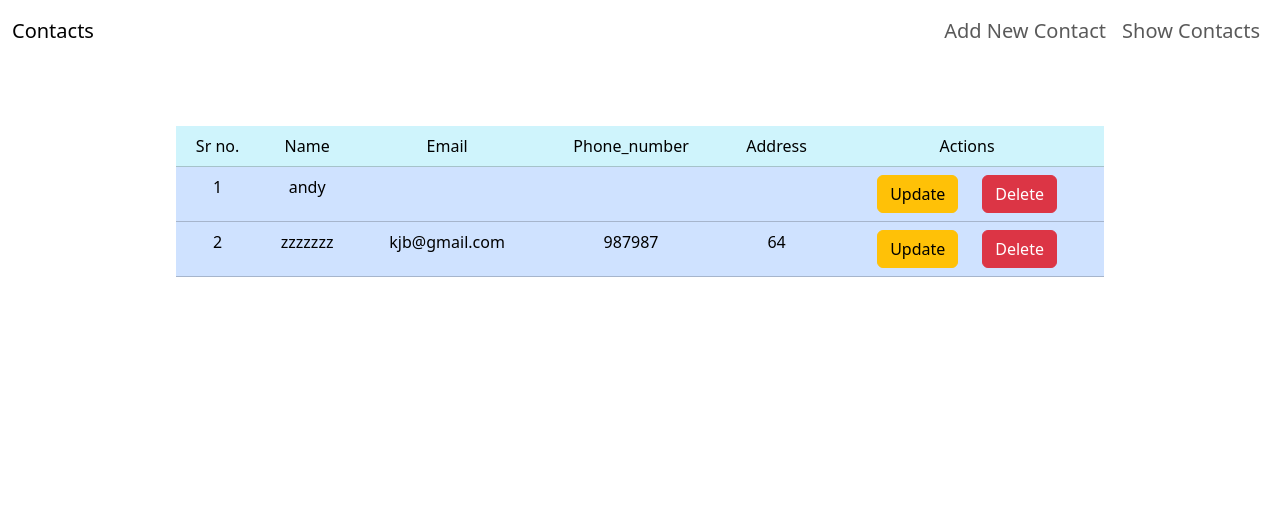
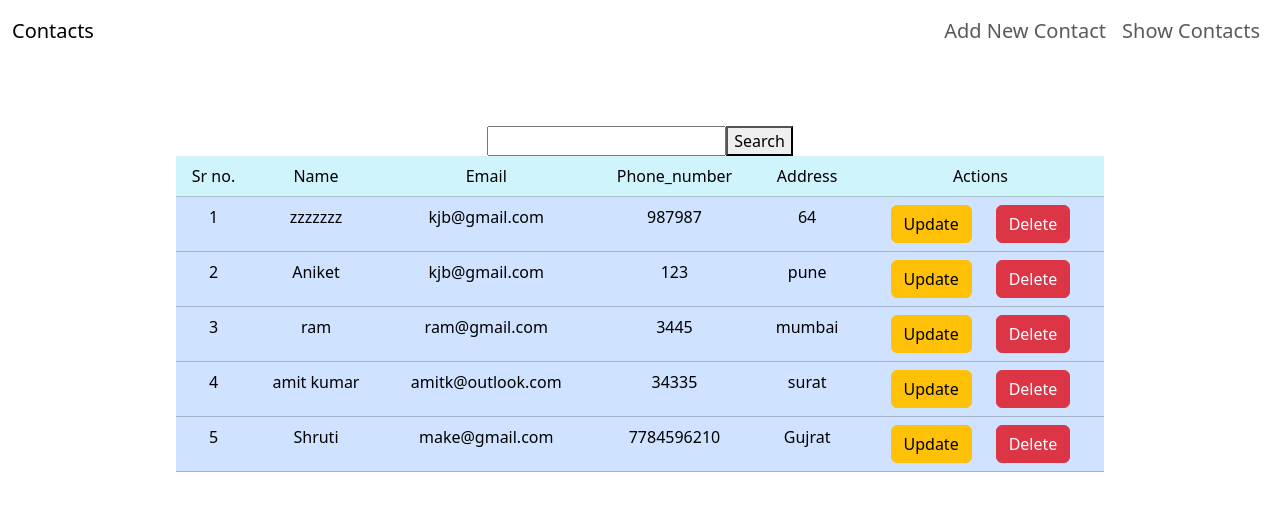
Before and after one commit to Aniket-S-Dhage/ThriveStack, a React (Create React App) app: page / in a window 1280 px wide. Shown: the top 510 px of the page. Built offline with nearby package versions, Linux system fonts and the light colour scheme; data requests are answered from the project's data file.

Commit message:
Added Search Functionality to Show ShowContacts Page

```diff
--- a/src/components/ShowContacts.jsx
+++ b/src/components/ShowContacts.jsx
@@ -6,11 +6,14 @@ const ShowContacts = () => {
 
     const [contacts, setContacts] = useState([])
 
+    const [filterContact, setFilterContact] = useState([])
+
     const getData = async ()=> {
         const response = await axios.get("http://localhost:8700/contacts")
 
         console.log(response)
         setContacts(response.data)
+        setFilterContact(response.data)
 
     }
 
@@ -30,9 +33,33 @@ const ShowContacts = () => {
         nav('/show')
     }
 
+    const [search, setSearch] = useState('')
+
+    const makeSearch = (e) => {
+        setSearch(e)
+        // console.log(search)
+    }
+
+    const handleSearch = () => {
+
+        const searchedContacts = (s) => {
+            return ( s.name.toLowerCase().includes( search.toLowerCase() )   ||
+            s.email.toLowerCase().includes( search.toLowerCase() ) ||
+            s.address.toLowerCase().includes( search.toLowerCase() )  )
+        }
+
+        const l = contacts.filter(searchedContacts)
+
+        setFilterContact(l)
+
+    }
 
     return (
         <div className='container-fluid w-75 mx-auto m-5 p-3'>
+
+            <input value={search} onChange={(e)=>{makeSearch(e.target.value)}}/>
+            <button onClick={handleSearch}>Search</button>
+
             <table className='table table-info'>
                 <thead>
                     <tr>
@@ -46,7 +73,7 @@ const ShowContacts = () => {
                 </thead>
                 <tbody>
                     {
-                        contacts.map((con, index)=>(
+                        filterContact.map((con, index)=>(
                             <tr key={con.id} className='table-primary'>
                                 <td>{index + 1}</td>
                                 <td>{con.name}</td>
--- a/src/static/db/db.json
+++ b/src/static/db/db.json
@@ -1,15 +1,39 @@
 {
   "contacts": [
-    {
-      "id": "45",
-      "name": "andy"
-    },
     {
       "name": "zzzzzzz",
       "email": "kjb@gmail.com",
       "phone_number": "987987",
       "address": "64",
       "id": "4c08"
+    },
+    {
+      "id": "818a",
+      "name": "Aniket",
+      "email": "kjb@gmail.com",
+      "phone_number": "123",
+      "address": "pune"
+    },
+    {
+      "id": "c20d",
+      "name": "ram",
+      "email": "ram@gmail.com",
+      "phone_number": "3445",
+      "address": "mumbai"
+    },
+    {
+      "id": "3fba",
+      "name": "amit kumar",
+      "email": "amitk@outlook.com",
+      "phone_number": "34335",
+      "address": "surat"
+    },
+    {
+      "id": "db3a",
+      "name": "Shruti",
+      "email": "make@gmail.com",
+      "phone_number": "7784596210",
+      "address": "Gujrat"
     }
   ]
 }
```
Also changed, not shown: 1 other file (tests, documents, lock files or other folders).
